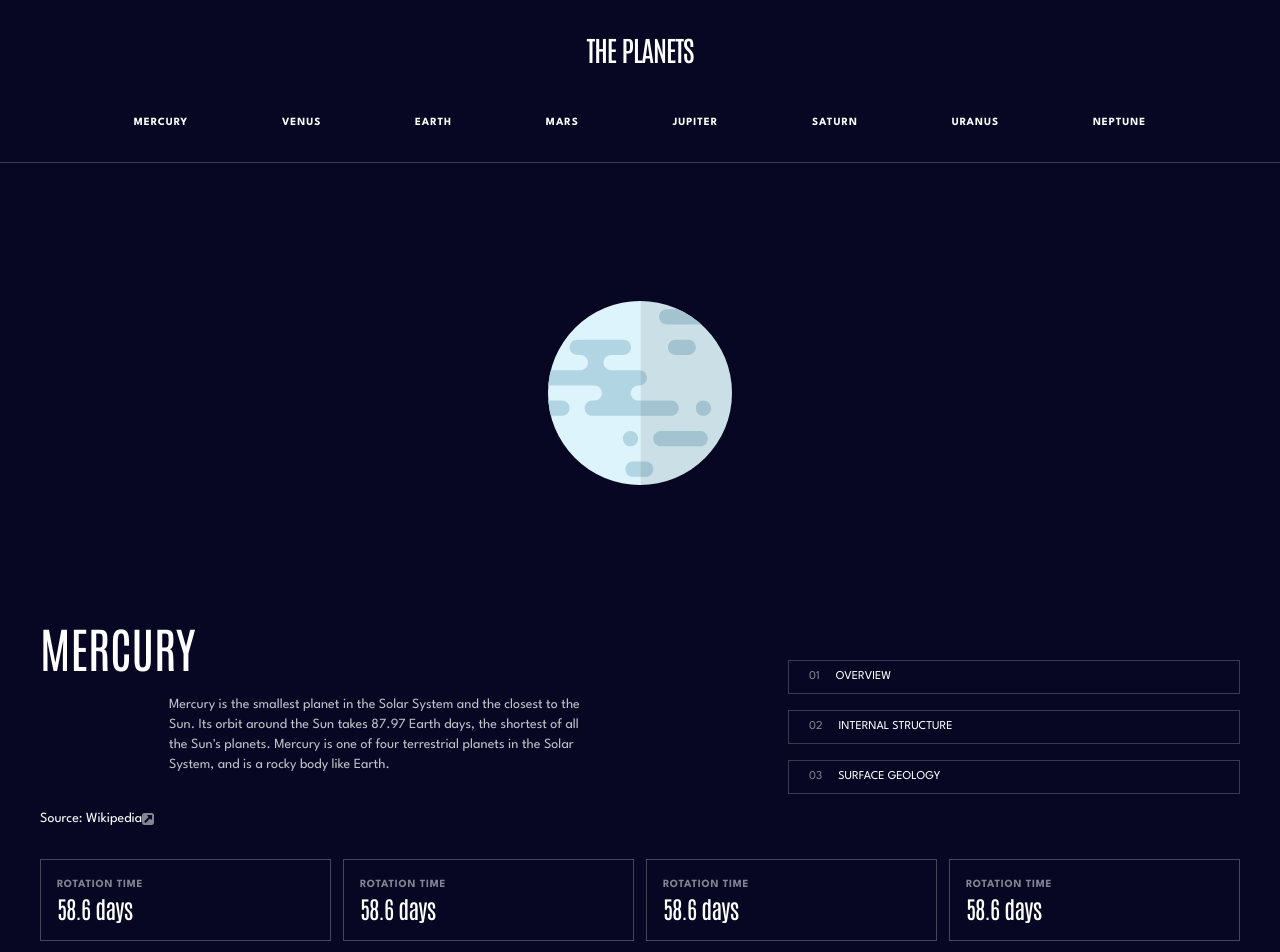
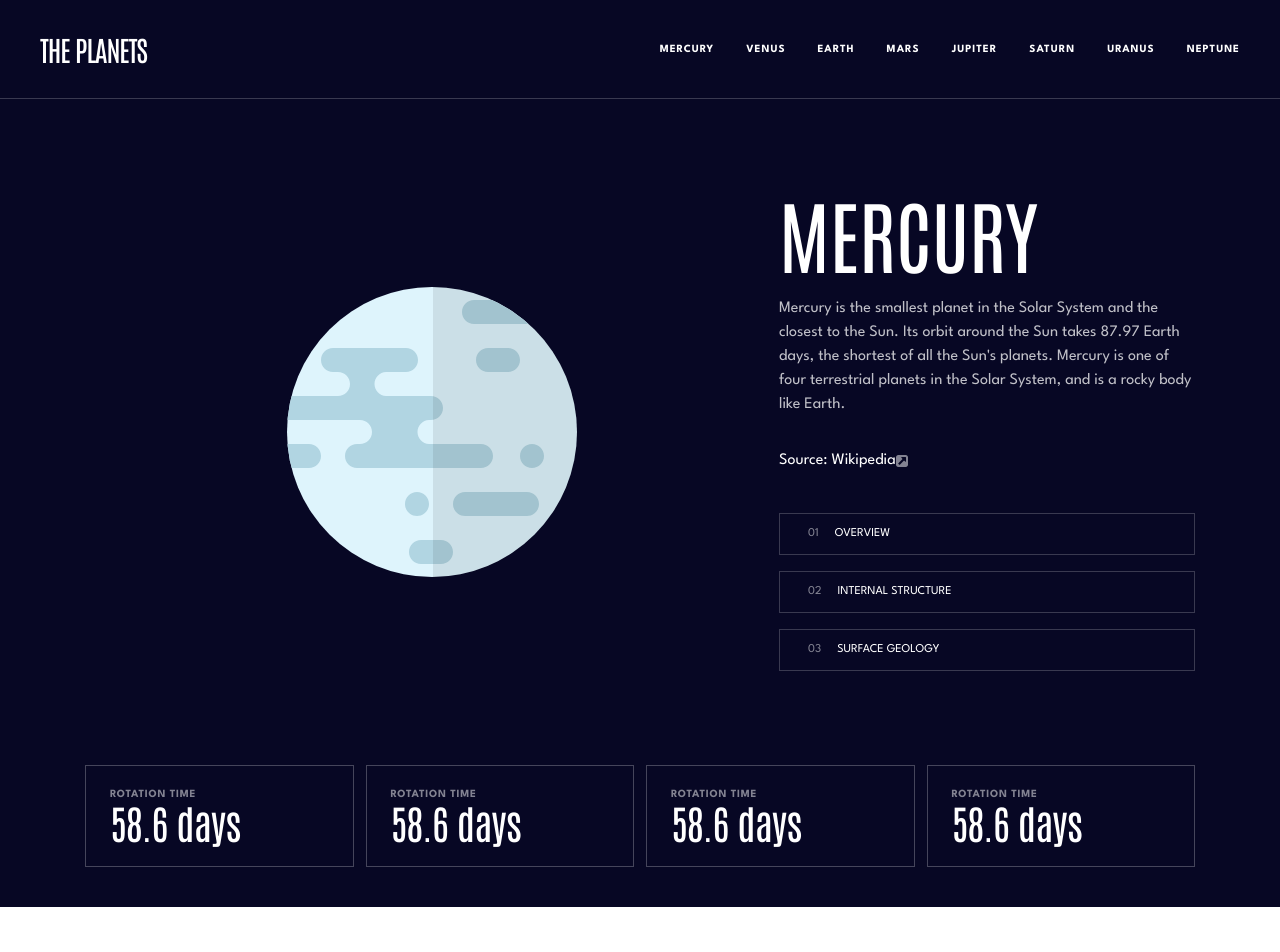
Before and after one commit to David-Henery4/Planets-Data, a React (Vite) app: page / in a window 1280 px wide. Shown: the top 952 px of the page. After the commit the page ends 907 px from the top, so only its background shows below. Built offline with nearby package versions, Linux system fonts and the light colour scheme.

Commit message:
layout-responsive

```diff
--- a/src/App.jsx
+++ b/src/App.jsx
@@ -18,7 +18,7 @@ function App() {
           <MobileOptions />
         </section>
 
-        <section className="w-full px-6 pb-12 smMob:px-10 smMob:pb-10 smTab:grid smTab:grid-cols-tabGrid">
+        <section className="w-full px-6 pb-12 smMob:px-10 smMob:pb-10 smTab:grid smTab:grid-cols-tabGrid lap:max-w-[1110px] lap:mx-auto desk:px-0">
           <PlanetContainer />
           <TitleAndDesc/>
           <Stats/>
--- a/src/components/Navbar.jsx
+++ b/src/components/Navbar.jsx
@@ -3,12 +3,14 @@ import Planets from "./Planets";
 
 const Navbar = () => {
   return (
-    <nav className="px-6 py-4 flex justify-between items-center smMob:px-10 smTab:flex-col smTab:gap-10 smTab:py-7 smTab:border-b smTab:border-white/20">
-      <h2 className="font-antonio text-28 font-medium -tracking-[1.05px]">
-        THE PLANETS
-      </h2>
-      <HamburgerIcon className="smTab:hidden"/>
-      <Planets/>
+    <nav className="px-6 py-4 smMob:px-10  smTab:py-7 smTab:border-b smTab:border-white/20">
+      <div className="flex justify-between items-center smTab:flex-col smTab:gap-10 lap:flex-row lap:max-w-[1440px] lap:mx-auto">
+        <h2 className="font-antonio text-28 font-medium -tracking-[1.05px]">
+          THE PLANETS
+        </h2>
+        <HamburgerIcon className="smTab:hidden" />
+        <Planets />
+      </div>
     </nav>
   );
 }
--- a/src/components/Options.jsx
+++ b/src/components/Options.jsx
@@ -1,16 +1,16 @@
 
 const Options = () => {
   return (
-    <div className="hidden w-full text-left smTab:grid smTab:gap-4 smTab:col-start-5 smTab:col-end-7 smTab:self-center">
-      <button className="w-full text-xs px-5 py-2 inline-flex justify-start items-center gap-4 border border-white/20">
+    <div className="hidden w-full text-left smTab:grid smTab:gap-4 smTab:col-start-5 smTab:col-end-7 smTab:self-center lap:self-start">
+      <button className="w-full text-xs px-5 py-2 inline-flex justify-start items-center gap-4 border border-white/20 lap:px-7 lap:py-3">
         <span className="text-white/50">01</span>
         OVERVIEW
       </button>
-      <button className="w-full text-xs px-5 py-2 gap-4 border border-white/20 inline-flex justify-start items-center">
+      <button className="w-full text-xs px-5 py-2 gap-4 border border-white/20 inline-flex justify-start items-center lap:px-7 lap:py-3">
         <span className="text-white/50">02</span>
         INTERNAL STRUCTURE
       </button>
-      <button className="w-full text-xs px-5 py-2 gap-4 border border-white/20 inline-flex justify-start items-center">
+      <button className="w-full text-xs px-5 py-2 gap-4 border border-white/20 inline-flex justify-start items-center lap:px-7 lap:py-3">
         <span className="text-white/50">03</span>
         SURFACE GEOLOGY
       </button>
--- a/src/components/PlanetContainer.jsx
+++ b/src/components/PlanetContainer.jsx
@@ -2,8 +2,8 @@ import {PlanetMercury} from "../assets"
 
 const PlanetContainer = () => {
   return (
-    <div className="w-full h-[304px] grid place-items-center smTab:h-[460px] smTab:col-start-1 smTab:col-end-7">
-      <div className="w-28 h-28 smTab:w-[184px] smTab:h-[184px]">
+    <div className="w-full h-[304px] grid place-items-center smTab:h-[460px] smTab:col-start-1 smTab:col-end-7 lap:col-end-5 lap:row-start-1 lap:row-end-3 lap:h-[666px]">
+      <div className="w-28 h-28 smTab:w-[184px] smTab:h-[184px] lap:h-[290px] lap:w-[290px]">
         <PlanetMercury className="h-full w-full" />
       </div>
     </div>
--- a/src/components/Planets.jsx
+++ b/src/components/Planets.jsx
@@ -2,7 +2,7 @@ import PlanetData from "../../data.json";
 
 const Planets = () => {
   return (
-    <ul className="hidden w-full smTab:flex justify-evenly items-center">
+    <ul className="hidden w-full smTab:flex justify-evenly items-center lap:w-auto lap:justify-end lap:gap-8">
       {PlanetData.map((planet,i) => {
         return (
           <li key={i} className="text-11 font-bold leading-6 tracking-[1px] uppercase">
--- a/src/components/Stats.jsx
+++ b/src/components/Stats.jsx
@@ -2,26 +2,42 @@
 
 const Stats = () => {
   return (
-    <div className="w-full mt-7 flex flex-col justify-center items-center gap-2 smTab:row-start-3 smTab:row-end-4 smTab:col-start-1 smTab:col-end-7 smTab:flex-row smTab:justify-between tab:gap-3">
+    <div className="w-full mt-7 flex flex-col justify-center items-center gap-2 smTab:row-start-3 smTab:row-end-4 smTab:col-start-1 smTab:col-end-7 smTab:flex-row smTab:justify-between tab:gap-3 lap:m-0">
       {/**/}
-      <div className="w-full px-6 py-3 flex justify-between items-center border border-white/25 smTab:flex-col smTab:p-4 smTab:items-start">
-        <h3 className="text-8 font-bold text-white/50 leading-4 tracking-[0.73px] smMob:text-11">ROTATION TIME</h3>
-        <p className="text-xl font-normal font-antonio -tracking-[0.75px] smMob:text-2xl">58.6 days</p>
+      <div className="w-full px-6 py-3 flex justify-between items-center border border-white/25 smTab:flex-col smTab:p-4 smTab:items-start lap:gap-1 lap:pt-5 lap:px-6 lap:pb-7">
+        <h3 className="text-8 font-bold text-white/50 leading-4 tracking-[0.73px] smMob:text-11">
+          ROTATION TIME
+        </h3>
+        <p className="text-xl font-normal font-antonio -tracking-[0.75px] smMob:text-2xl lap:text-[40px]">
+          58.6 days
+        </p>
       </div>
       {/**/}
-      <div className="w-full px-6 py-3 flex justify-between items-center border border-white/25 smTab:flex-col smTab:p-4 smTab:items-start">
-        <h3 className="text-8 font-bold text-white/50 leading-4 tracking-[0.73px] smMob:text-11">ROTATION TIME</h3>
-        <p className="text-xl font-normal font-antonio -tracking-[0.75px] smMob:text-2xl">58.6 days</p>
+      <div className="w-full px-6 py-3 flex justify-between items-center border border-white/25 smTab:flex-col smTab:p-4 smTab:items-start lap:gap-1 lap:pt-5 lap:px-6 lap:pb-7">
+        <h3 className="text-8 font-bold text-white/50 leading-4 tracking-[0.73px] smMob:text-11">
+          ROTATION TIME
+        </h3>
+        <p className="text-xl font-normal font-antonio -tracking-[0.75px] smMob:text-2xl lap:text-[40px]">
+          58.6 days
+        </p>
       </div>
       {/**/}
-      <div className="w-full px-6 py-3 flex justify-between items-center border border-white/25 smTab:flex-col smTab:p-4 smTab:items-start">
-        <h3 className="text-8 font-bold text-white/50 leading-4 tracking-[0.73px] smMob:text-11">ROTATION TIME</h3>
-        <p className="text-xl font-normal font-antonio -tracking-[0.75px] smMob:text-2xl">58.6 days</p>
+      <div className="w-full px-6 py-3 flex justify-between items-center border border-white/25 smTab:flex-col smTab:p-4 smTab:items-start lap:gap-1 lap:pt-5 lap:px-6 lap:pb-7">
+        <h3 className="text-8 font-bold text-white/50 leading-4 tracking-[0.73px] smMob:text-11">
+          ROTATION TIME
+        </h3>
+        <p className="text-xl font-normal font-antonio -tracking-[0.75px] smMob:text-2xl lap:text-[40px]">
+          58.6 days
+        </p>
       </div>
       {/**/}
-      <div className="w-full px-6 py-3 flex justify-between items-center border border-white/25 smTab:flex-col smTab:p-4 smTab:items-start">
-        <h3 className="text-8 font-bold text-white/50 leading-4 tracking-[0.73px] smMob:text-11">ROTATION TIME</h3>
-        <p className="text-xl font-normal font-antonio -tracking-[0.75px] smMob:text-2xl">58.6 days</p>
+      <div className="w-full px-6 py-3 flex justify-between items-center border border-white/25 smTab:flex-col smTab:p-4 smTab:items-start lap:gap-1 lap:pt-5 lap:px-6 lap:pb-7">
+        <h3 className="text-8 font-bold text-white/50 leading-4 tracking-[0.73px] smMob:text-11">
+          ROTATION TIME
+        </h3>
+        <p className="text-xl font-normal font-antonio -tracking-[0.75px] smMob:text-2xl lap:text-[40px]">
+          58.6 days
+        </p>
       </div>
       {/**/}
     </div>
--- a/src/components/TitleAndDesc.jsx
+++ b/src/components/TitleAndDesc.jsx
@@ -2,19 +2,23 @@ import {LinkSourceIcon} from "../assets"
 
 const TitleAndDesc = () => {
   return (
-    <div className="w-full text-center grid gap-4 smMob:gap-6 smTab:col-start-1 smTab:col-end-4 smTab:row-start-2 smTab:row-end-3 smTab:text-left">
-      <h1 className="text-40 font-antonio font-normal smMob:text-5xl">MERCURY</h1>
+    <div className="w-full text-center grid gap-4 smMob:gap-6 smTab:col-start-1 smTab:col-end-4 smTab:row-start-2 smTab:row-end-3 smTab:text-left lap:col-start-5 lap:col-end-7 lap:row-start-1 lap:row-end-2 lap:self-end lap:mb-10">
+      <h1 className="text-40 font-antonio font-normal smMob:text-5xl lap:text-[80px]">
+        MERCURY
+      </h1>
       <div className="grid gap-8">
-        <p className="text-white/75 text-xs leading-[22px] font-normal mx-auto max-w-[420px] smMob:text-sm">
+        <p className="text-white/75 text-xs leading-[22px] font-normal mx-auto max-w-[420px] smMob:text-sm smTab:m-0 lap:text-base">
           Mercury is the smallest planet in the Solar System and the closest to
           the Sun. Its orbit around the Sun takes 87.97 Earth days, the shortest
           of all the Sun's planets. Mercury is one of four terrestrial planets
           in the Solar System, and is a rocky body like Earth.
         </p>
-        <div className="w-full text-sm leading-6">
+        <div className="w-full text-sm leading-6 lap:text-base">
           <p className="">
-            Source: <span className="inline-flex justify-center items-center">
-              Wikipedia<LinkSourceIcon/>
+            Source:{" "}
+            <span className="inline-flex justify-center items-center">
+              Wikipedia
+              <LinkSourceIcon />
             </span>
           </p>
         </div>
--- a/tailwind.config.js
+++ b/tailwind.config.js
@@ -6,6 +6,8 @@ export default {
       smMob: "28.75em", // 460px
       smTab: "42.18em", // 675px
       tab: "48em", // 768px
+      lap: "64.06em", // 1025px
+      desk: "69.37em", // 1110px
     },
     colors: {
       white: "#ffffff",
```
